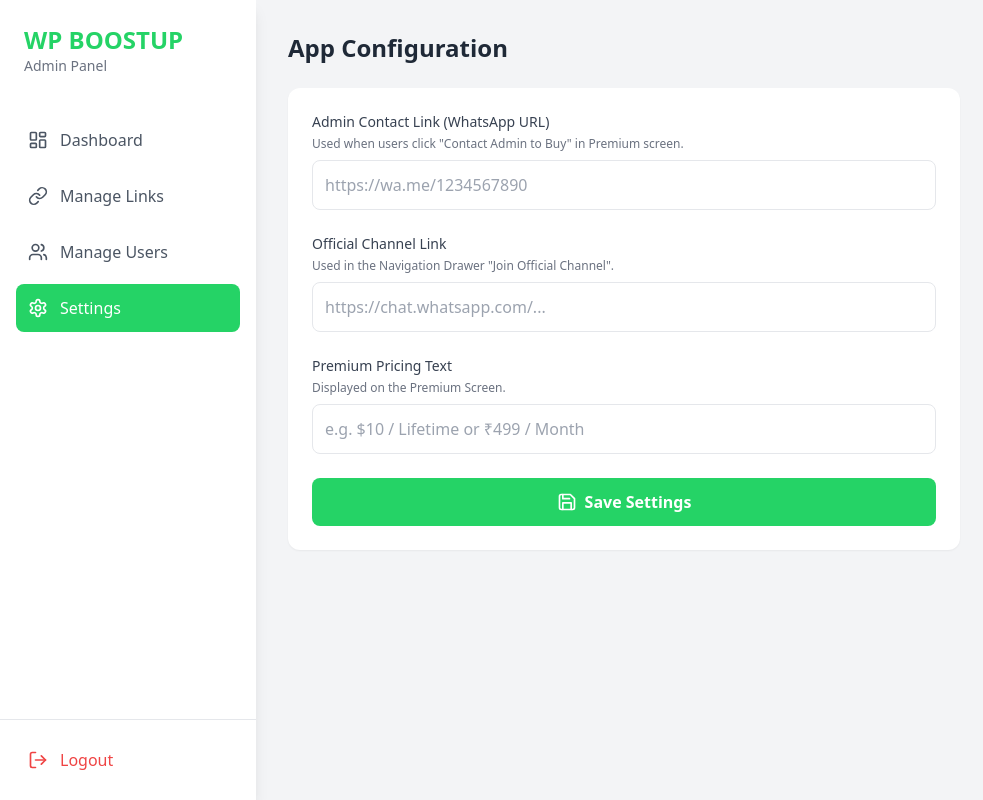
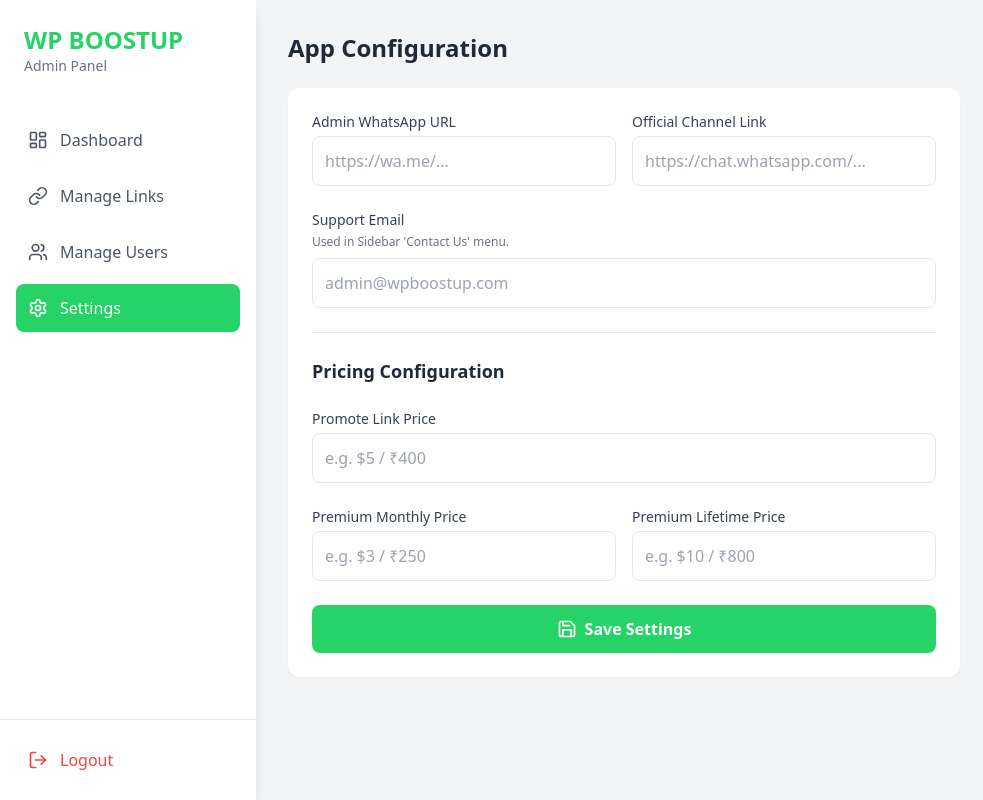
Before and after one commit to yuvraj67-ys/wp-boostup-admin, a React (Vite) app: page /settings in a window 1280 px wide. Shown: the whole page, without its empty margins (0-983 px from the left). Built offline with nearby package versions, Linux system fonts and the light colour scheme; no server answers; the database is empty; sample sign-in values are in the browser's storage.

Commit message:
Add new settings fields for contact and pricing

```diff
--- a/src/pages/Settings.jsx
+++ b/src/pages/Settings.jsx
@@ -7,7 +7,10 @@
   const [settings, setSettings] = useState({
     adminContactLink: '',
     officialChannelLink: '',
-    premiumPrice: ''
+    contactEmail: '',
+    promotePrice: '',
+    premiumMonthlyPrice: '',
+    premiumLifetimePrice: ''
   });
   const [loading, setLoading] = useState(false);
 
@@ -16,7 +19,7 @@
       const docRef = doc(db, "Settings", "app_config");
       const docSnap = await getDoc(docRef);
       if (docSnap.exists()) {
-        setSettings(docSnap.data());
+        setSettings((prev) => ({ ...prev, ...docSnap.data() }));
       }
     };
     fetchSettings();
@@ -41,50 +44,43 @@
       <div className="bg-white p-6 rounded-xl shadow-sm">
         <form onSubmit={handleSave} className="space-y-6">
 
-          <div>
-            <label className="block text-sm font-medium text-gray-700 mb-1">Admin Contact Link (WhatsApp URL)</label>
-            <p className="text-xs text-gray-500 mb-2">Used when users click "Contact Admin to Buy" in Premium screen.</p>
-            <input
-              type="text"
-              value={settings.adminContactLink}
-              onChange={(e) => setSettings({...settings, adminContactLink: e.target.value})}
-              placeholder="https://wa.me/1234567890"
-              className="w-full p-3 border rounded-lg focus:outline-none focus:ring-2 focus:ring-primary"
-              required
-            />
+          <div className="grid grid-cols-1 md:grid-cols-2 gap-4">
+            <div>
+              <label className="block text-sm font-medium text-gray-700 mb-1">Admin WhatsApp URL</label>
+              <input type="text" value={settings.adminContactLink} onChange={(e) => setSettings({...settings, adminContactLink: e.target.value})} placeholder="https://wa.me/..." className="w-full p-3 border rounded-lg focus:outline-none focus:ring-2 focus:ring-primary" required />
+            </div>
+            <div>
+              <label className="block text-sm font-medium text-gray-700 mb-1">Official Channel Link</label>
+              <input type="text" value={settings.officialChannelLink} onChange={(e) => setSettings({...settings, officialChannelLink: e.target.value})} placeholder="https://chat.whatsapp.com/..." className="w-full p-3 border rounded-lg focus:outline-none focus:ring-2 focus:ring-primary" required />
+            </div>
           </div>
 
           <div>
-            <label className="block text-sm font-medium text-gray-700 mb-1">Official Channel Link</label>
-            <p className="text-xs text-gray-500 mb-2">Used in the Navigation Drawer "Join Official Channel".</p>
-            <input
-              type="text"
-              value={settings.officialChannelLink}
-              onChange={(e) => setSettings({...settings, officialChannelLink: e.target.value})}
-              placeholder="https://chat.whatsapp.com/..."
-              className="w-full p-3 border rounded-lg focus:outline-none focus:ring-2 focus:ring-primary"
-              required
-            />
+            <label className="block text-sm font-medium text-gray-700 mb-1">Support Email</label>
+            <p className="text-xs text-gray-500 mb-2">Used in Sidebar 'Contact Us' menu.</p>
+            <input type="email" value={settings.contactEmail} onChange={(e) => setSettings({...settings, contactEmail: e.target.value})} placeholder="admin@wpboostup.com" className="w-full p-3 border rounded-lg focus:outline-none focus:ring-2 focus:ring-primary" required />
           </div>
 
+          <hr className="my-4" />
+          <h3 className="text-lg font-bold text-gray-800">Pricing Configuration</h3>
+
           <div>
-            <label className="block text-sm font-medium text-gray-700 mb-1">Premium Pricing Text</label>
-            <p className="text-xs text-gray-500 mb-2">Displayed on the Premium Screen.</p>
-            <input
-              type="text"
-              value={settings.premiumPrice}
-              onChange={(e) => setSettings({...settings, premiumPrice: e.target.value})}
-              placeholder="e.g. $10 / Lifetime or ₹499 / Month"
-              className="w-full p-3 border rounded-lg focus:outline-none focus:ring-2 focus:ring-primary"
-              required
-            />
+            <label className="block text-sm font-medium text-gray-700 mb-1">Promote Link Price</label>
+            <input type="text" value={settings.promotePrice} onChange={(e) => setSettings({...settings, promotePrice: e.target.value})} placeholder="e.g. $5 / ₹400" className="w-full p-3 border rounded-lg focus:outline-none focus:ring-2 focus:ring-primary" required />
           </div>
 
-          <button
-            type="submit"
-            disabled={loading}
-            className="flex items-center justify-center space-x-2 w-full bg-primary text-white font-bold py-3 rounded-lg hover:bg-primaryDark transition-colors disabled:opacity-50"
-          >
+          <div className="grid grid-cols-1 md:grid-cols-2 gap-4">
+            <div>
+              <label className="block text-sm font-medium text-gray-700 mb-1">Premium Monthly Price</label>
+              <input type="text" value={settings.premiumMonthlyPrice} onChange={(e) => setSettings({...settings, premiumMonthlyPrice: e.target.value})} placeholder="e.g. $3 / ₹250" className="w-full p-3 border rounded-lg focus:outline-none focus:ring-2 focus:ring-primary" required />
+            </div>
+            <div>
+              <label className="block text-sm font-medium text-gray-700 mb-1">Premium Lifetime Price</label>
+              <input type="text" value={settings.premiumLifetimePrice} onChange={(e) => setSettings({...settings, premiumLifetimePrice: e.target.value})} placeholder="e.g. $10 / ₹800" className="w-full p-3 border rounded-lg focus:outline-none focus:ring-2 focus:ring-primary" required />
+            </div>
+          </div>
+
+          <button type="submit" disabled={loading} className="flex items-center justify-center space-x-2 w-full bg-primary text-white font-bold py-3 rounded-lg hover:bg-primaryDark transition-colors disabled:opacity-50">
             <Save size={20} />
             <span>{loading ? 'Saving...' : 'Save Settings'}</span>
           </button>
```
